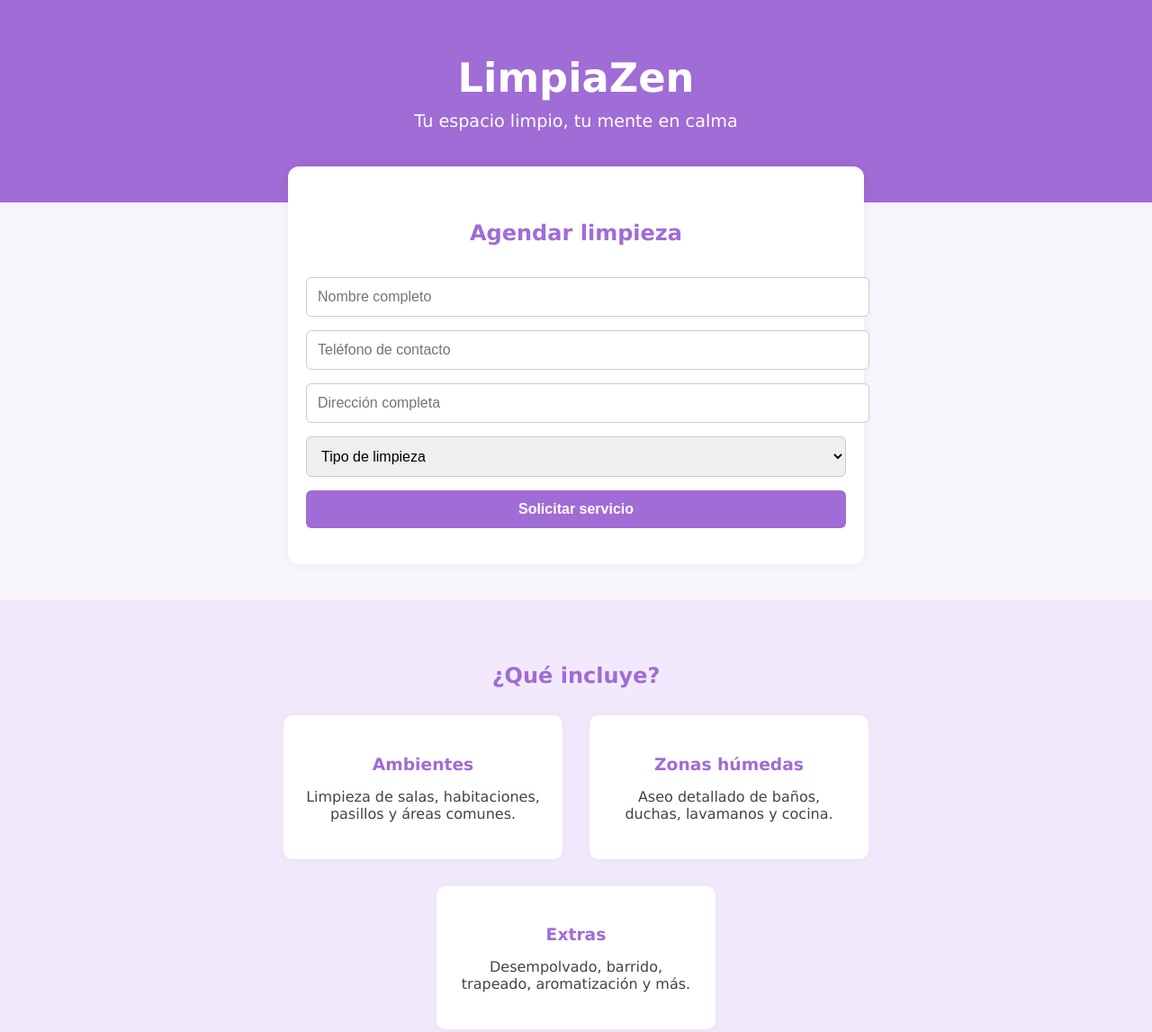
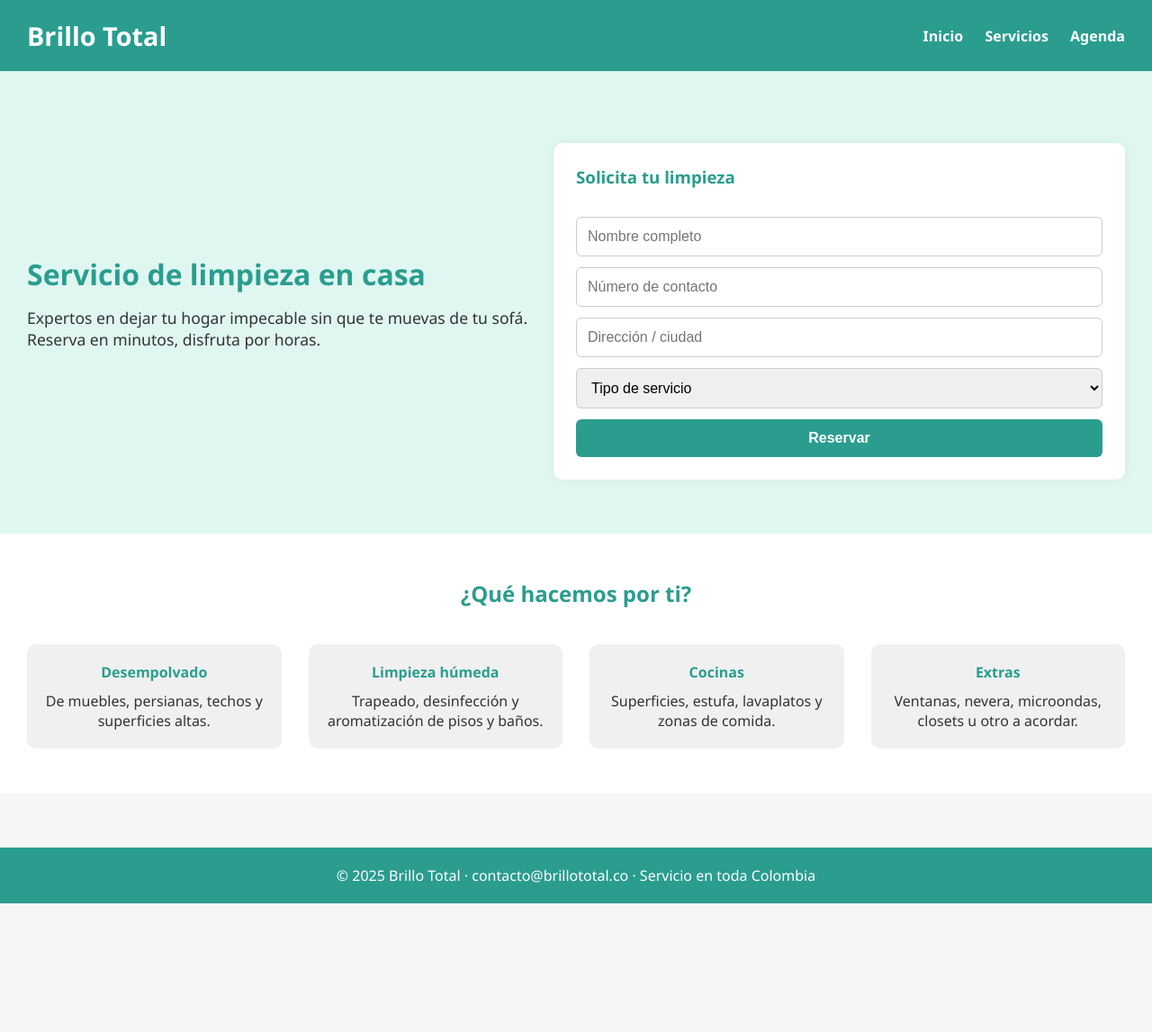
Before and after one commit to Juapsj929/golpop, a plain HTML site: page index.html in a window 1280 px wide. Shown: the top 1147 px of the page at 90% size. After the commit the page ends 1004 px from the top, so only its background shows below. Drawn offline with Linux system fonts and the light colour scheme.

Commit message:
Update index.html

```diff
--- a/index.html
+++ b/index.html
@@ -1,178 +1,200 @@
 <!DOCTYPE html>
 <html lang="es">
 <head>
-  <meta charset="UTF-8">
-  <meta name="viewport" content="width=device-width, initial-scale=1.0">
-  <title>LimpiaZen</title>
+  <meta charset="UTF-8" />
+  <meta name="viewport" content="width=device-width, initial-scale=1.0"/>
+  <title>Brillo Total</title>
   <style>
+    * {
+      margin: 0;
+      box-sizing: border-box;
+    }
+
     body {
-      margin: 0;
-      font-family: 'Verdana', sans-serif;
-      background: #f8f5fc;
-      color: #444;
+      font-family: 'Segoe UI', sans-serif;
+      background-color: #f5f7f6;
+      color: #333;
     }
 
     header {
-      background-color: #a06cd5;
+      background-color: #2a9d8f;
       color: white;
-      text-align: center;
-      padding: 60px 20px;
+      padding: 20px 30px;
+      display: flex;
+      justify-content: space-between;
+      align-items: center;
+      position: sticky;
+      top: 0;
+      z-index: 1000;
     }
 
     header h1 {
-      font-size: 2.8em;
-      margin: 0;
+      font-size: 1.8em;
     }
 
-    header p {
-      font-size: 1.2em;
-      margin-top: 10px;
+    nav a {
+      margin-left: 20px;
+      color: white;
+      text-decoration: none;
+      font-weight: bold;
     }
 
-    section.formulario {
-      background: #ffffff;
-      padding: 40px 20px;
-      max-width: 600px;
-      margin: -40px auto 40px auto;
-      border-radius: 12px;
-      box-shadow: 0 0 15px rgba(0,0,0,0.05);
+    .seccion-inicio {
+      display: flex;
+      flex-wrap: wrap;
+      justify-content: space-between;
+      align-items: center;
+      padding: 60px 30px;
+      background-color: #e0f7f1;
     }
 
-    section.formulario h2 {
-      text-align: center;
-      color: #a06cd5;
+    .texto-inicio {
+      flex: 1;
+      min-width: 280px;
+    }
+
+    .texto-inicio h2 {
+      font-size: 2em;
+      color: #2a9d8f;
+    }
+
+    .texto-inicio p {
+      margin-top: 15px;
+      font-size: 1.1em;
+    }
+
+    .formulario {
+      flex: 1;
+      min-width: 280px;
+      background: white;
+      padding: 25px;
+      margin-top: 20px;
+      border-radius: 10px;
+      box-shadow: 0 0 12px rgba(0,0,0,0.05);
+    }
+
+    .formulario h3 {
+      color: #2a9d8f;
       margin-bottom: 20px;
     }
 
-    form input, form select, form button {
+    .formulario input, .formulario select, .formulario button {
       width: 100%;
       padding: 12px;
-      margin-top: 15px;
+      margin-top: 12px;
+      font-size: 1em;
       border-radius: 6px;
-      font-size: 1em;
       border: 1px solid #ccc;
     }
 
-    form button {
-      background-color: #a06cd5;
+    .formulario button {
+      background: #2a9d8f;
       color: white;
+      border: none;
       font-weight: bold;
-      border: none;
       cursor: pointer;
     }
 
-    form button:hover {
-      background-color: #825bb0;
+    .formulario button:hover {
+      background: #21867a;
     }
 
-    .servicios {
-      background-color: #f2eafc;
-      padding: 50px 20px;
+    .seccion-servicios {
+      background: #fff;
+      padding: 50px 30px;
+    }
+
+    .seccion-servicios h2 {
+      text-align: center;
+      color: #2a9d8f;
+      margin-bottom: 40px;
+    }
+
+    .grid-servicios {
+      display: grid;
+      grid-template-columns: repeat(auto-fit, minmax(250px, 1fr));
+      gap: 30px;
+    }
+
+    .servicio {
+      background: #f0f0f0;
+      padding: 20px;
+      border-radius: 10px;
       text-align: center;
     }
 
-    .servicios h2 {
-      color: #a06cd5;
-      margin-bottom: 30px;
-    }
-
-    .servicios .grid {
-      display: flex;
-      flex-wrap: wrap;
-      justify-content: center;
-      gap: 30px;
-      max-width: 900px;
-      margin: auto;
-    }
-
-    .servicio {
-      background: #fff;
-      padding: 25px;
-      border-radius: 10px;
-      width: 260px;
-      box-shadow: 0 0 10px rgba(0,0,0,0.05);
-    }
-
-    .servicio h3 {
-      color: #a06cd5;
+    .servicio h4 {
+      color: #2a9d8f;
       margin-bottom: 10px;
     }
 
-    .contacto {
-      background: #ffffff;
-      padding: 40px 20px;
-      text-align: center;
-    }
-
-    .contacto h2 {
-      color: #a06cd5;
-      margin-bottom: 10px;
-    }
-
-    .contacto p {
-      margin: 5px 0;
-    }
-
     footer {
-      background-color: #a06cd5;
+      background-color: #2a9d8f;
       color: white;
       text-align: center;
       padding: 20px;
-      margin-top: 40px;
+      margin-top: 60px;
     }
   </style>
 </head>
 <body>
 
   <header>
-    <h1>LimpiaZen</h1>
-    <p>Tu espacio limpio, tu mente en calma</p>
+    <h1>Brillo Total</h1>
+    <nav>
+      <a href="#inicio">Inicio</a>
+      <a href="#servicios">Servicios</a>
+      <a href="#formulario">Agenda</a>
+    </nav>
   </header>
 
-  <section class="formulario">
-    <h2>Agendar limpieza</h2>
-    <form>
-      <input type="text" placeholder="Nombre completo" required>
-      <input type="tel" placeholder="Teléfono de contacto" required>
-      <input type="text" placeholder="Dirección completa" required>
-      <select required>
-        <option value="">Tipo de limpieza</option>
-        <option>Limpieza general</option>
-        <option>Solo baños y cocina</option>
-        <option>Post-evento</option>
-        <option>Otro</option>
-      </select>
-      <button type="submit">Solicitar servicio</button>
-    </form>
+  <section id="inicio" class="seccion-inicio">
+    <div class="texto-inicio">
+      <h2>Servicio de limpieza en casa</h2>
+      <p>Expertos en dejar tu hogar impecable sin que te muevas de tu sofá. Reserva en minutos, disfruta por horas.</p>
+    </div>
+
+    <div class="formulario" id="formulario">
+      <h3>Solicita tu limpieza</h3>
+      <form>
+        <input type="text" placeholder="Nombre completo" required />
+        <input type="tel" placeholder="Número de contacto" required />
+        <input type="text" placeholder="Dirección / ciudad" required />
+        <select required>
+          <option value="">Tipo de servicio</option>
+          <option>Rápida</option>
+          <option>Completa</option>
+          <option>Post-evento</option>
+        </select>
+        <button type="submit">Reservar</button>
+      </form>
+    </div>
   </section>
 
-  <section class="servicios">
-    <h2>¿Qué incluye?</h2>
-    <div class="grid">
+  <section id="servicios" class="seccion-servicios">
+    <h2>¿Qué hacemos por ti?</h2>
+    <div class="grid-servicios">
       <div class="servicio">
-        <h3>Ambientes</h3>
-        <p>Limpieza de salas, habitaciones, pasillos y áreas comunes.</p>
+        <h4>Desempolvado</h4>
+        <p>De muebles, persianas, techos y superficies altas.</p>
       </div>
       <div class="servicio">
-        <h3>Zonas húmedas</h3>
-        <p>Aseo detallado de baños, duchas, lavamanos y cocina.</p>
+        <h4>Limpieza húmeda</h4>
+        <p>Trapeado, desinfección y aromatización de pisos y baños.</p>
       </div>
       <div class="servicio">
-        <h3>Extras</h3>
-        <p>Desempolvado, barrido, trapeado, aromatización y más.</p>
+        <h4>Cocinas</h4>
+        <p>Superficies, estufa, lavaplatos y zonas de comida.</p>
+      </div>
+      <div class="servicio">
+        <h4>Extras</h4>
+        <p>Ventanas, nevera, microondas, closets u otro a acordar.</p>
       </div>
     </div>
   </section>
 
-  <section class="contacto">
-    <h2>Contáctanos</h2>
-    <p>📱 WhatsApp: +57 312 123 4567</p>
-    <p>✉️ Correo: contacto@limpiazen.co</p>
-    <p>🕒 Horarios: Lunes a sábado - 8 a.m. a 6 p.m.</p>
-  </section>
-
   <footer>
-    © 2025 LimpiaZen · Todos los derechos reservados
+    © 2025 Brillo Total · contacto@brillototal.co · Servicio en toda Colombia
   </footer>
 
 </body>
```
